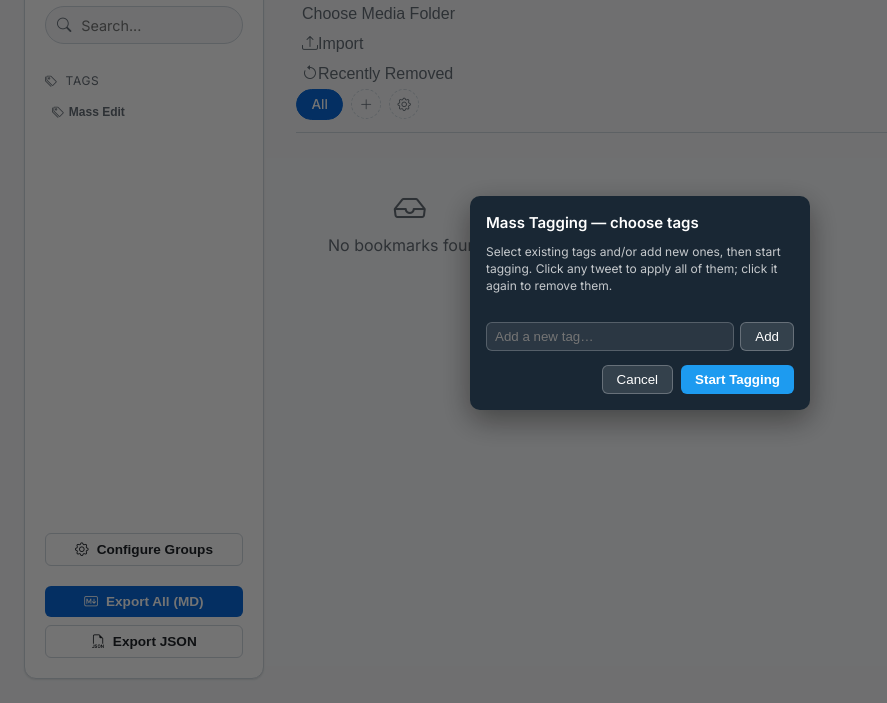
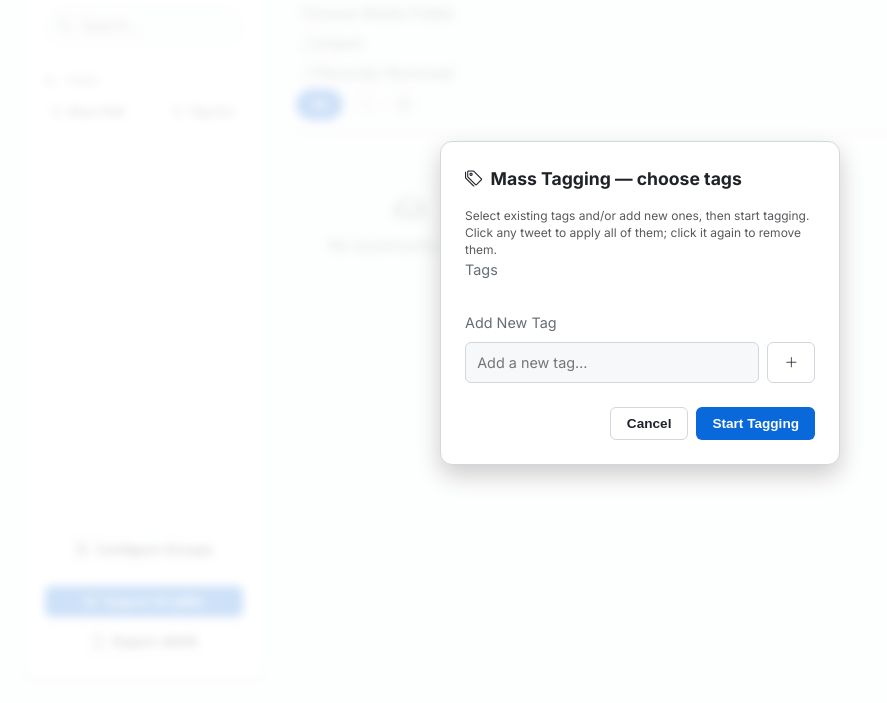
Before and after one commit to pklito/x-storer, a browser extension: page src/dashboard/index.html in a window 1280 px wide. Both pictures are taken after a click on the button "Mass Edit". Shown: the part 97-800 px from the top of the page, without its empty margins (0-887 px from the left). Drawn offline with nearby package versions, Linux system fonts and the light colour scheme; files whose address does not match are found by name.

Commit message:
Fix max tagging

```diff
--- a/src/dashboard/app.js
+++ b/src/dashboard/app.js
@@ -19,7 +19,7 @@ import { closeTagModal, saveTags, tagInputUpdate, tagInputKeydown,
     addTagToEditor, removeTagFromEditor } from './features/tagModal.js';
 
 import { searchInputUpdate } from './features/tweets.js';
-import { massTaggingBtnAction } from './features/massTagging.js';
+import { massTaggingBtnAction, setupEventHandlersMassTagging } from './features/massTagging.js';
 import { clearTagsBtnAction } from './features/tagsSidebar.js';
 
 document.addEventListener('DOMContentLoaded', async () => {
@@ -38,7 +38,8 @@ document.addEventListener('DOMContentLoaded', async () => {
 });
 
 function setupEventListeners() {
-    initSidebarResize()
+    initSidebarResize();
+    setupEventHandlersMassTagging();
 
     DOM.searchInput.addEventListener('input', searchInputUpdate);
 
--- a/src/dashboard/features/massTagging.js
+++ b/src/dashboard/features/massTagging.js
@@ -1,18 +1,42 @@
-// Pick a set of tags once in a small selection window, then click tweets
-// (anywhere on the card) to toggle that whole tag set on/off for each one,
-// without opening the per-tweet tag editor each time.
+import { state } from '../state.js';
+import {massTagBtn} from '../dom.js';
+//, massTagSelectModal as overlay,  massTagChipList as chipList,  massTagNewInput as newTagInput,
+//     massTagAddBtn as addTagBtnEl,  massTagCancelBtn as cancelBtn, massTagStartBtn as startBtn,  massTagStatusBar as statusBar,
+//     massTagStatusLabel as statusLabel,  massTagStopBtn as stopBtn,
+// } from '../dom.js';
 
-import { state } from '../state.js';
-import { massTagBtn } from '../dom.js';
+const overlay = document.getElementById('mass-tag-select-modal');
+const chipList = document.getElementById('mass-tag-chip-list');
+const newTagInput = document.getElementById('mass-tag-new-input');
+const addTagBtnEl = document.getElementById('mass-tag-add-btn');
+const cancelBtn = document.getElementById('mass-tag-cancel-btn');
+const startBtn = document.getElementById('mass-tag-start-btn');
+const statusBar = document.getElementById('mass-tag-status-bar');
+const statusLabel = document.getElementById('mass-tag-status-label');
+const stopBtn = document.getElementById('mass-tag-stop-btn');
 
 import { getAllTagNames } from './tweets.js';
 import { renderTagsSidebar } from './tagsSidebar.js';
 
-let massTagStatusBar = null;
-let massTagSelectModal = null; // built lazily on first open
+const pendingNewTags = new Set(); // typed-in tags not yet in getAllTagNames()
+const chosen = new Set(); // currently checked tag names
 
 export function setupEventHandlersMassTagging() {
+    overlay.addEventListener('click', (e) => { if (e.target === overlay) closeMassTagSelectModal(); });
+    cancelBtn.addEventListener('click', closeMassTagSelectModal);
 
+    addTagBtnEl.addEventListener('click', addNewTag);
+    newTagInput.addEventListener('keydown', (e) => {
+        if (e.key === 'Enter') { e.preventDefault(); addNewTag(); }
+    });
+
+    startBtn.addEventListener('click', () => {
+        if (chosen.size === 0) return;
+        startMassTagMode(Array.from(chosen));
+        closeMassTagSelectModal();
+    });
+
+    stopBtn.addEventListener('click', endMassTagMode);
 }
 
 export function massTaggingBtnAction() {
@@ -23,59 +47,16 @@ export function massTaggingBtnAction() {
     }
 }
 
-// Builds (once) and shows the tag-selection window used to choose which
-// tags mass tagging mode will apply.
 export function openMassTagSelectModal() {
-    if (!massTagSelectModal) {
-        massTagSelectModal = buildMassTagSelectModal();
-        document.body.appendChild(massTagSelectModal.overlay);
-    }
-    massTagSelectModal.refresh();
-    massTagSelectModal.overlay.classList.add('active');
+    chosen.clear();
+    pendingNewTags.clear();
+    refreshChipList();
+    overlay.classList.add('active');
 }
 
 export function closeMassTagSelectModal() {
-    if (massTagSelectModal) massTagSelectModal.overlay.classList.remove('active');
+    overlay.classList.remove('active');
 }
-
-function buildMassTagSelectModal() {
-    const overlay = document.createElement('div');
-    overlay.className = 'xb-modal-overlay';
-    overlay.addEventListener('click', (e) => { if (e.target === overlay) closeMassTagSelectModal(); });
-
-    const box = document.createElement('div');
-    box.className = 'xb-modal-box w-340';
-    overlay.appendChild(box);
-
-    const title = document.createElement('div');
-    title.textContent = 'Mass Tagging — choose tags';
-    title.className = 'xb-modal-title';
-    box.appendChild(title);
-
-    const hint = document.createElement('div');
-    hint.textContent = 'Select existing tags and/or add new ones, then start tagging. Click any tweet to apply all of them; click it again to remove them.';
-    hint.className = 'xb-modal-hint';
-    box.appendChild(hint);
-
-    const list = document.createElement('div');
-    list.className = 'xb-mass-tag-chip-list';
-    box.appendChild(list);
-
-    const newTagRow = document.createElement('div');
-    newTagRow.className = 'xb-mass-tag-new-row';
-    const newTagInput = document.createElement('input');
-    newTagInput.type = 'text';
-    newTagInput.placeholder = 'Add a new tag…';
-    newTagInput.className = 'xb-input xb-flex-1';
-    const addTagBtnEl = document.createElement('button');
-    addTagBtnEl.textContent = 'Add';
-    addTagBtnEl.className = 'xb-btn-secondary';
-    newTagRow.appendChild(newTagInput);
-    newTagRow.appendChild(addTagBtnEl);
-    box.appendChild(newTagRow);
-
-    const pendingNewTags = new Set(); // typed-in tags not yet in getAllTagNames()
-    const chosen = new Set(); // currently checked tag names
 
 function chip(tag) {
     const el = document.createElement('div');
@@ -89,10 +70,10 @@ function buildMassTagSelectModal() {
     return el;
 }
 
-    function refresh() {
-        list.replaceChildren();
+function refreshChipList() {
+    chipList.replaceChildren();
     const names = new Set([...getAllTagNames(), ...pendingNewTags]);
-        Array.from(names).sort().forEach(tag => list.appendChild(chip(tag)));
+    Array.from(names).sort().forEach(tag => chipList.appendChild(chip(tag)));
 }
 
 function addNewTag() {
@@ -101,59 +82,15 @@ function buildMassTagSelectModal() {
     pendingNewTags.add(val);
     chosen.add(val);
     newTagInput.value = '';
-        refresh();
-    }
-    addTagBtnEl.addEventListener('click', addNewTag);
-    newTagInput.addEventListener('keydown', (e) => {
-        if (e.key === 'Enter') { e.preventDefault(); addNewTag(); }
-    });
-
-    const footer = document.createElement('div');
-    footer.className = 'xb-modal-footer';
-    const cancelBtn = document.createElement('button');
-    cancelBtn.textContent = 'Cancel';
-    cancelBtn.className = 'xb-btn-secondary';
-    cancelBtn.addEventListener('click', closeMassTagSelectModal);
-    const startBtn = document.createElement('button');
-    startBtn.textContent = 'Start Tagging';
-    startBtn.className = 'xb-btn-primary';
-    startBtn.addEventListener('click', () => {
-        if (chosen.size === 0) return;
-        startMassTagMode(Array.from(chosen));
-        closeMassTagSelectModal();
-    });
-    footer.appendChild(cancelBtn);
-    footer.appendChild(startBtn);
-    box.appendChild(footer);
-
-    return { overlay, refresh: () => { chosen.clear(); pendingNewTags.clear(); refresh(); } };
-}
-
-function createMassTagStatusBar() {
-    if (massTagStatusBar) return;
-    massTagStatusBar = document.createElement('div');
-    massTagStatusBar.className = 'xb-status-bar';
-
-    const label = document.createElement('span');
-    label.id = 'mass-tag-status-label';
-    massTagStatusBar.appendChild(label);
-
-    const stopBtn = document.createElement('button');
-    stopBtn.textContent = 'Stop Mass Tagging';
-    stopBtn.className = 'xb-status-bar-stop-btn';
-    stopBtn.addEventListener('click', endMassTagMode);
-    massTagStatusBar.appendChild(stopBtn);
-
-    document.body.appendChild(massTagStatusBar);
+    refreshChipList();
 }
 
 export function startMassTagMode(tags) {
     state.massTagSelectedTags = tags;
     state.massTagModeActive = true;
-    createMassTagStatusBar();
-    document.getElementById('mass-tag-status-label').textContent =
+    statusLabel.textContent =
         `Mass Tagging: ${tags.map(t => '#' + t).join(' ')} — click tweets to toggle`;
-    massTagStatusBar.classList.add('active');
+    statusBar.classList.add('active');
     if (massTagBtn) massTagBtn.classList.add('active');
     document.body.classList.add('xb-mass-tag-padding'); // room for the fixed status bar
 }
@@ -161,7 +98,7 @@ export function startMassTagMode(tags) {
 export function endMassTagMode() {
     state.massTagModeActive = false;
     state.massTagSelectedTags = [];
-    if (massTagStatusBar) massTagStatusBar.classList.remove('active');
+    statusBar.classList.remove('active');
     if (massTagBtn) massTagBtn.classList.remove('active');
     document.body.classList.remove('xb-mass-tag-padding');
     renderTagsSidebar(); // tag counts may have drifted while blitzing through tweets
--- a/src/dashboard/index.html
+++ b/src/dashboard/index.html
@@ -35,6 +35,9 @@
 
                 <button id="mass-tags-btn" class="mass-tags-btn" title="Pick tags, then click tweets to apply/remove them in bulk">
                         <i class="bi bi-tags"></i> Mass Edit
+                    </button>
+                    <button id="mass-tag-all-btn" class="mass-tags-btn" title="Mass tag every tweet in the query">
+                        <i class="bi bi-tags"></i> Tag ALL
                     </button>
                 </div>
                 <div class="tag-list-scroll">
@@ -133,6 +136,37 @@
         </div>
     </div>
 
+    <!-- Mass Tagging Select Modal -->
+    <div class="modal-overlay" id="mass-tag-select-modal">
+        <div class="modal">
+            <h2 class="modal-title"><i class="bi bi-tags"></i> Mass Tagging — choose tags</h2>
+            <p class="xb-modal-hint">Select existing tags and/or add new ones, then start tagging. Click any tweet to apply all of them; click it again to remove them.</p>
+
+            <div class="form-label-margin">
+                <label class="form-label">Tags</label>
+                <div id="mass-tag-chip-list" class="xb-mass-tag-chip-list"></div>
+            </div>
+
+            <div class="form-label-margin">
+                <label class="form-label">Add New Tag</label>
+                <div class="new-group-row">
+                    <input type="text" id="mass-tag-new-input" class="text-input" placeholder="Add a new tag…" autocomplete="off">
+                    <button id="mass-tag-add-btn" class="btn btn-secondary"><i class="bi bi-plus-lg"></i></button>
+                </div>
+            </div>
+
+            <div class="modal-footer">
+                <button class="btn btn-secondary" id="mass-tag-cancel-btn">Cancel</button>
+                <button class="btn btn-primary" id="mass-tag-start-btn">Start Tagging</button>
+            </div>
+        </div>
+    </div>
+
+    <!-- Mass Tagging Status Bar -->
+    <div class="xb-status-bar" id="mass-tag-status-bar">
+        <span id="mass-tag-status-label"></span>
+        <button class="xb-status-bar-stop-btn" id="mass-tag-stop-btn">Stop Mass Tagging</button>
+    </div>
     <!-- Tag Groups Modal -->
     <div class="modal-overlay" id="tag-groups-modal">
         <div class="modal modal-wide">
--- a/src/dashboard/styles.css
+++ b/src/dashboard/styles.css
@@ -1069,10 +1069,10 @@ body.sidebar-resizing {
     cursor: pointer;
     user-select: none;
     border: 1px solid rgba(255, 255, 255, 0.25);
-    background: rgba(255, 255, 255, 0.08);
-    color: #ffffff;
+    background: rgba(199, 195, 195, 0.171);
+    color: #000000;
 }
-.xb-tag-select-chip.chosen { background: #1d9bf0; }
+.xb-tag-select-chip.chosen { background: #1d9bf0; color: #ffffff; border-color: #1d9bf0; }
 
 /* ---- Mass tagging: fixed status bar while active ---- */
 .xb-status-bar {
```
Lines whose indentation alone changed are shown as unchanged.
